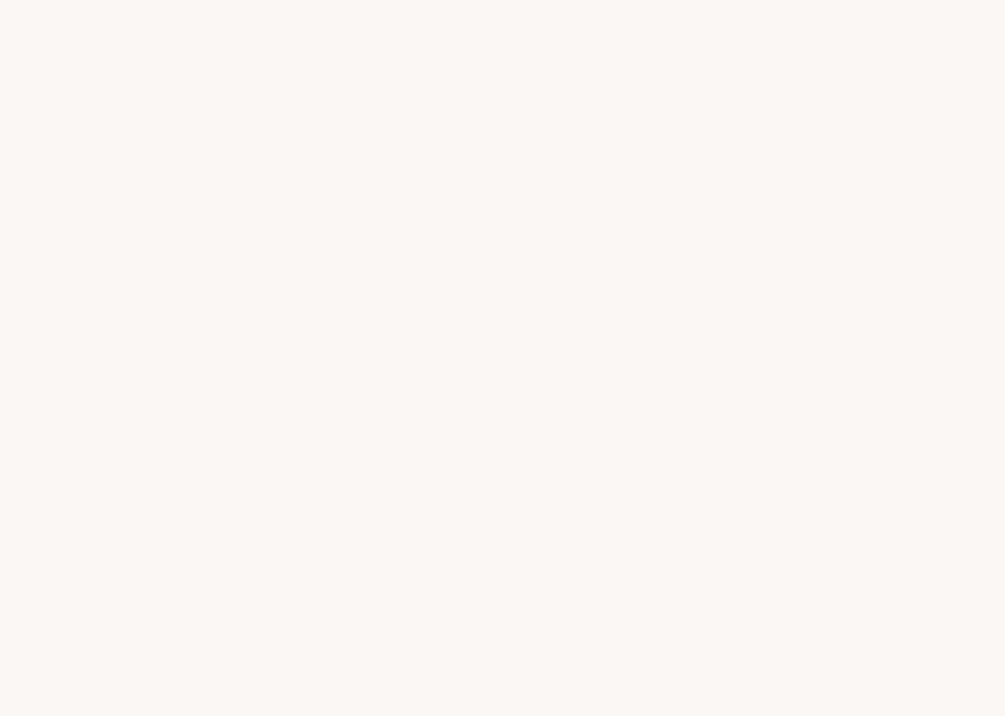
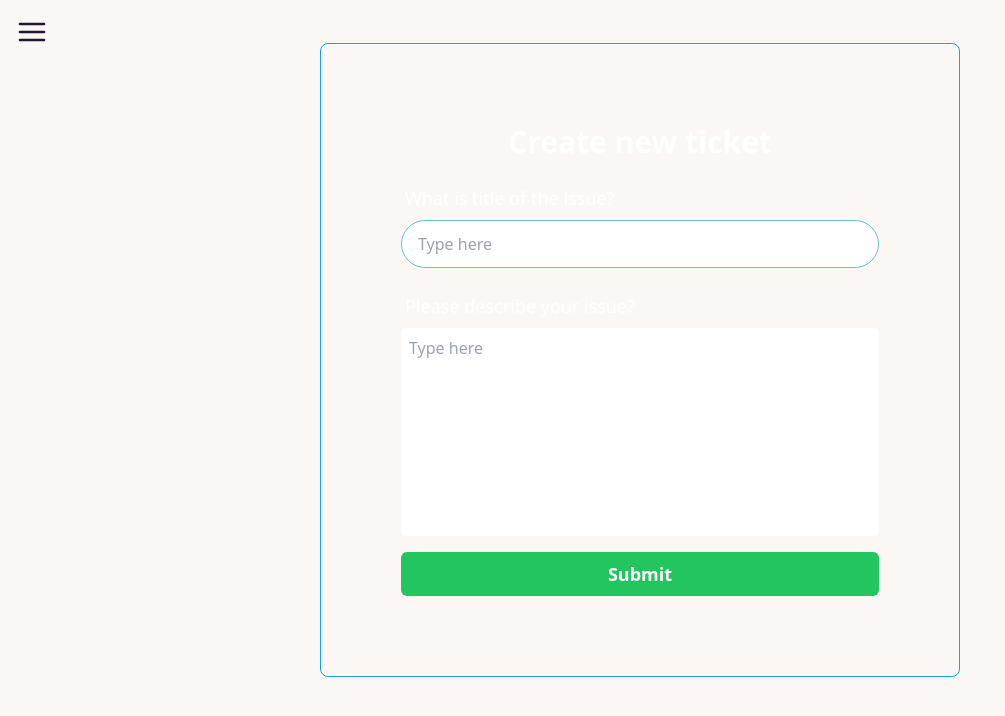
Before and after one commit to VisHaL0023/CRM_App, a React (Vite) app: page /ticket/create in a window 1280 px wide. Before the commit this address had no page. Shown: the top 716 px of the page, without its empty margins (0-1005 px from the left). Built offline with nearby package versions, Linux system fonts and the light colour scheme; sample sign-in values are in the browser's storage.

Commit message:
created ticket creation UI

```diff
--- a/src/layouts/HomeLayout.jsx
+++ b/src/layouts/HomeLayout.jsx
@@ -37,6 +37,11 @@ function HomeLayout({ children }) {
             <li>
               <Link to="/dashboard">Dashboard</Link>
             </li>
+            {authState.isLoggedIn && (
+              <li>
+                <Link to="/ticket/create">Create Ticket</Link>
+              </li>
+            )}
             {authState.role === "admin" && (
               <li>
                 <Link to="/users">All Users</Link>
--- /dev/null
+++ b/src/pages/tickets/CreateTicket.jsx
@@ -0,0 +1,47 @@
+import HomeLayout from "../../layouts/HomeLayout";
+
+function CreateTicket() {
+  return (
+    <HomeLayout>
+      <div className="min-h-[90vh] flex items-center justify-center">
+        <form className="min-w-[40rem] border p-20 border-sky-500 rounded-lg hover:bg-sky-900 transition-all ease-in-out duration-300">
+          <h1 className="text-3xl font-semibold text-white text-center">
+            Create new ticket
+          </h1>
+
+          <div className="form-control w-full my-4">
+            <label className="label">
+              <span className="label-text text-white text-lg">
+                What is title of the issue?
+              </span>
+            </label>
+            <input
+              type="text"
+              placeholder="Type here"
+              className="input input-bordered input-primary w-full bg-white text-black"
+            />
+          </div>
+
+          <div className="form-control w-full my-4">
+            <label className="label">
+              <span className="label-text text-white text-lg">
+                Please describe your issue?
+              </span>
+            </label>
+            <textarea
+              placeholder="Type here"
+              rows="8"
+              className="p-2 resize-none w-full rounded-md bg-white text-black"
+            ></textarea>
+          </div>
+
+          <button className="w-full px-4 py-2 bg-green-500 text-lg font-semibold text-white rounded-md hover:bg-green-600 transition-all ease-in-out duration-300">
+            Submit
+          </button>
+        </form>
+      </div>
+    </HomeLayout>
+  );
+}
+
+export default CreateTicket;
--- a/src/routers/MainRoutes.jsx
+++ b/src/routers/MainRoutes.jsx
@@ -5,6 +5,7 @@ import Login from "../pages/auth/Login";
 import Signup from "../pages/auth/Signup";
 import Dashboard from "../pages/Dashboard";
 import Home from "../pages/home/Home";
+import CreateTicket from "../pages/tickets/CreateTicket";
 import ListAllUsers from "../pages/users/ListAllUsers";
 import AuthRoutes from "./AuthRoutes";
 
@@ -14,6 +15,7 @@ const MainRoutes = () => {
       <Route path="/" element={<Home />} />
       <Route path="/login" element={<Login />} />
       <Route path="/signup" element={<Signup />} />
+      <Route path="/ticket/create" element={<CreateTicket />} />
       <Route element={<AuthRoutes allowListedRoles={["admin"]} />}>
         <Route path="/users" element={<ListAllUsers />} />
       </Route>
```
